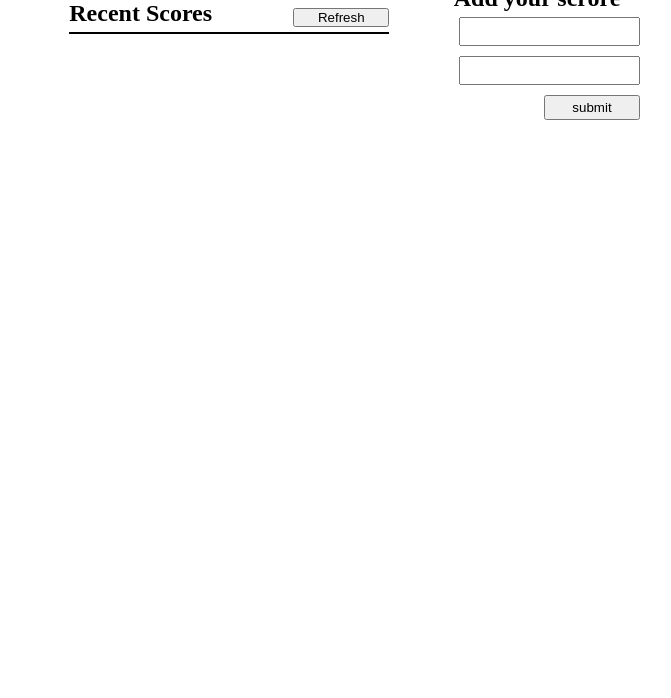
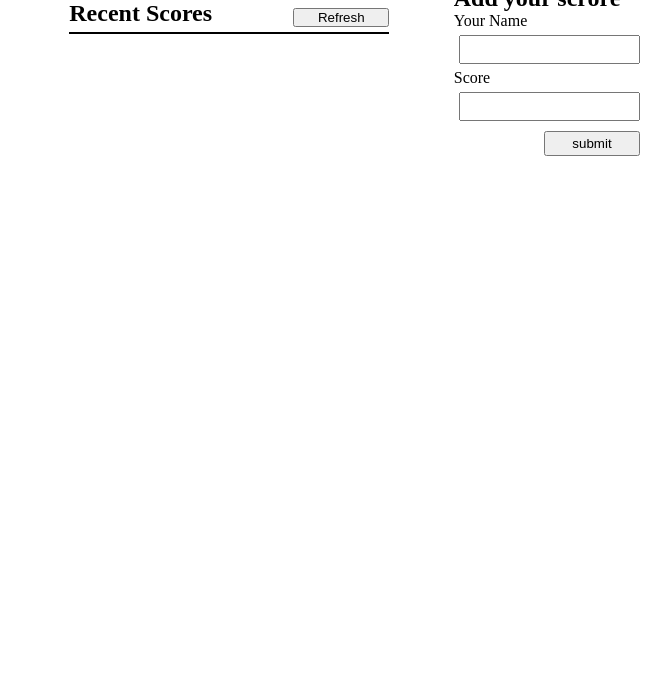
Before and after one commit to Lichapa/Leaderboard, a website built with webpack: page src/index.html in a window 1280 px wide. Shown: the part 102-800 px from the top of the page, without its empty margins (288-959 px from the left). Built offline with nearby package versions, Linux system fonts and the light colour scheme; no server answers.

Commit message:
Added form labels for accessibility, Added required to input to prevent submiting empty values

```diff
--- a/src/index.html
+++ b/src/index.html
@@ -22,8 +22,10 @@
         <div class="userInput">
             <h2>Add your scrore</h2>
             <form action="#" class="form" id="form">
-                <input class="formItem" type="text" name="yourName" id="name">
-                <input class="formItem" type="text" name="yourScore" id="score">
+                <label for="yourName">Your Name</label>
+                <input class="formItem" type="text" name="yourName" id="name" required>
+                <label for="yourScore"> Score</label>
+                <input class="formItem" type="number" name="yourScore" id="score" required>
                 <button class="formItem" type="submit" id="submit">submit</button>
             </form>
         </div>
```
